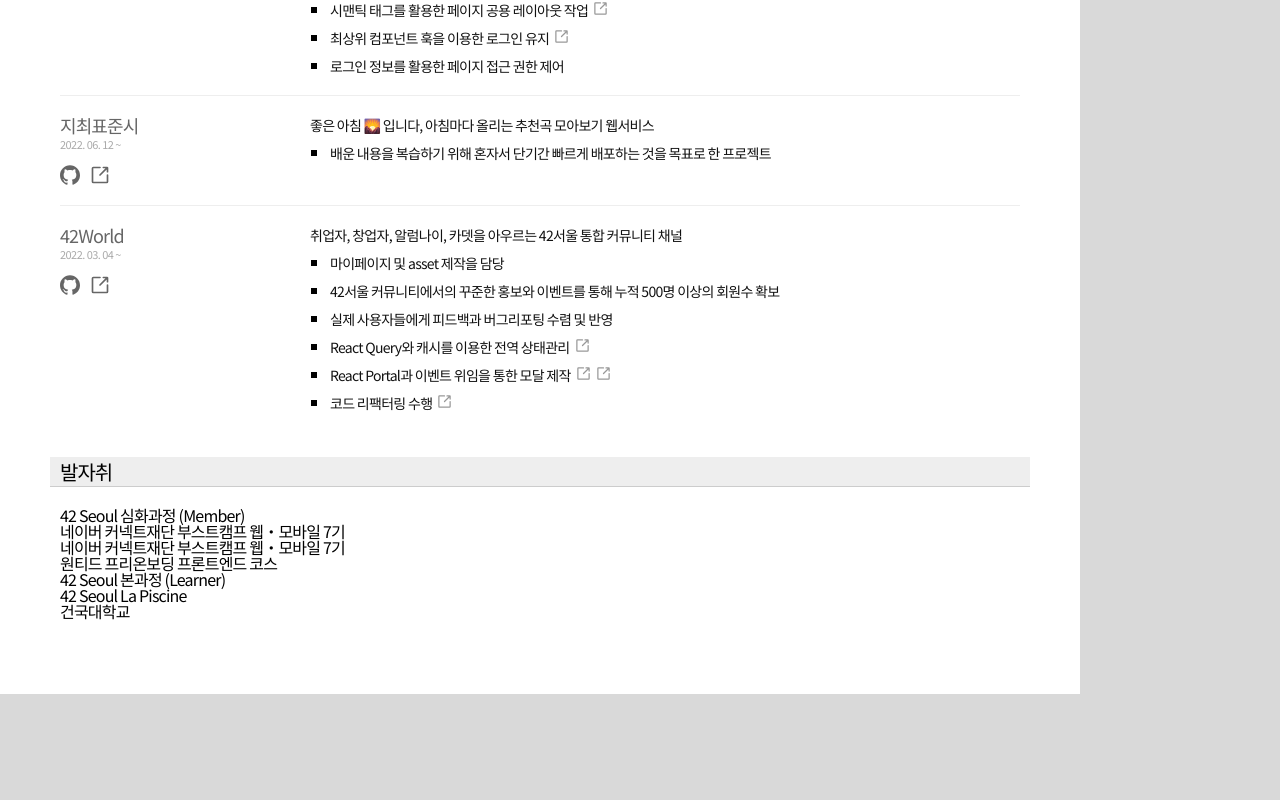
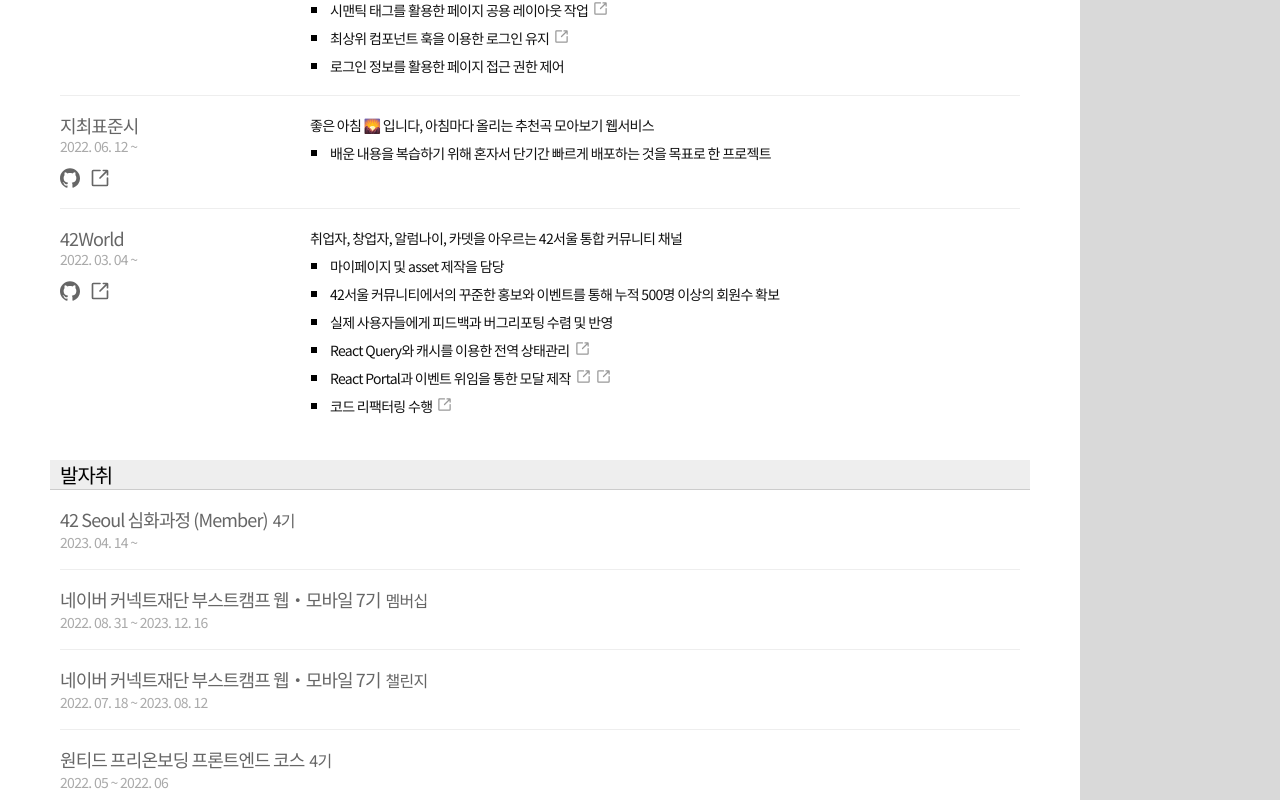
Before and after one commit to chichoon/about-me, a Next.js app: page /resume in a window 1280 px wide. Shown: the part 680-1480 px from the top of the page. Before the commit the page ends 1374 px from the top, so only its background shows below. Built offline with nearby package versions, Linux system fonts and the light colour scheme.

Commit message:
feat: :sparkles: 발자취 컴포넌트 구성 및 스타일링

```diff
--- /dev/null
+++ b/src/components/ResumePage/ResumeFootprints/FootprintComponent.tsx
@@ -0,0 +1,69 @@
+import { css } from '@emotion/react';
+
+import { FootprintType } from '@/types/profileData';
+import { getPeriodString } from '@/utils';
+
+import { COLORS } from '@/styles/colors';
+import { SIZES } from '@/styles/sizes';
+
+interface Props {
+  footprint: FootprintType;
+}
+
+export const FootprintComponent = ({ footprint }: Props) => {
+  const { startDateYear, startDateMonth, startDateDay, endDateYear, endDateMonth, endDateDay } = footprint;
+
+  const periodString = getPeriodString({
+    startDateYear,
+    startDateMonth,
+    startDateDay,
+    endDateYear,
+    endDateMonth,
+    endDateDay,
+  });
+
+  return (
+    <li css={footprintWrapperStyle}>
+      <div css={footprintTitleStyle}>
+        <h3>{footprint.title}</h3>
+        <span>{footprint.summary}</span>
+      </div>
+      <span css={footprintTimestampStyle}>{periodString}</span>
+    </li>
+  );
+};
+
+const footprintWrapperStyle = css({
+  width: '100%',
+  padding: '20px 0',
+
+  '&:not(:last-child)': {
+    borderBottom: `1px solid ${COLORS.GRAYE}`,
+  },
+
+  '&:first-of-type': {
+    paddingTop: 0,
+  },
+});
+
+const footprintTitleStyle = css({
+  h3: {
+    fontSize: SIZES.FONT_ML,
+    marginBottom: 5,
+    color: COLORS.GRAY6,
+    display: 'inline-block',
+  },
+
+  '> span': {
+    marginLeft: 5,
+    color: COLORS.GRAY6,
+    fontSize: SIZES.FONT_M,
+    marginBottom: 15,
+  },
+});
+
+const footprintTimestampStyle = css({
+  color: COLORS.GRAYA,
+  fontSize: SIZES.FONT_MS,
+  marginBottom: 15,
+});
--- a/src/components/ResumePage/ResumeFootprints/index.tsx
+++ b/src/components/ResumePage/ResumeFootprints/index.tsx
@@ -1,4 +1,7 @@
+import { css } from '@emotion/react';
+
 import { FootprintType } from '@/types/profileData';
+import { FootprintComponent } from './FootprintComponent';
 import { Section } from '../Section';
 
 interface Props {
@@ -8,11 +11,15 @@ interface Props {
 export const ResumeFootprints = ({ footprintData }: Props) => {
   return (
     <Section title='발자취'>
-      <ul>
-        {footprintData.map((footprint, index) => (
-          <li key={`footprint-${footprint.key}`}>{footprint.title}</li>
+      <ul css={footprintsWrapper}>
+        {footprintData.map((footprint) => (
+          <FootprintComponent key={`footprint-${footprint.key}`} footprint={footprint} />
         ))}
       </ul>
     </Section>
   );
 };
+
+const footprintsWrapper = css({
+  width: '100%',
+});
--- a/src/components/ResumePage/ResumeProjects/ProjectComponent.tsx
+++ b/src/components/ResumePage/ResumeProjects/ProjectComponent.tsx
@@ -79,7 +79,7 @@ const iconAndImageWrapperStyle = css({
 
   '> span': {
     color: COLORS.GRAYA,
-    fontSize: SIZES.FONT_S,
+    fontSize: SIZES.FONT_MS,
     marginBottom: 15,
   },
 });
```
